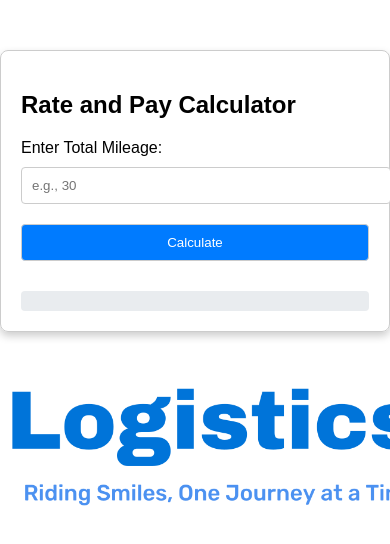
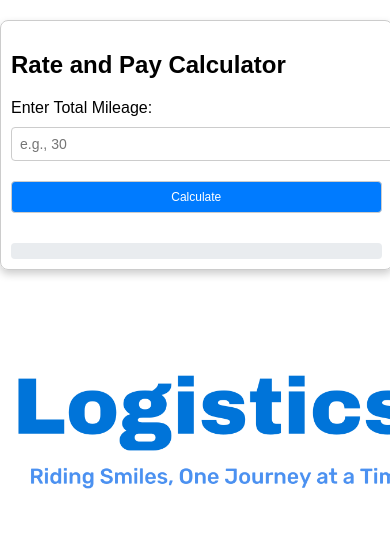
Before and after one commit to kwameasannte42/paycalculator, a plain HTML site: page index.html in a window 390 px wide. Drawn offline with Linux system fonts and the light colour scheme.

Commit message:
responsive

```diff
--- a/styles.css
+++ b/styles.css
@@ -1,3 +1,4 @@
+/* General Body Styles */
 body {
   font-family: Arial, sans-serif;
   margin: 0;
@@ -6,11 +7,13 @@ body {
   background-image: url("./logo/logo.png"); /* Replace 'your-logo.png' with the path to your logo */
   background-repeat: no-repeat;
   background-size: cover; /* Ensures the logo covers the entire background */
-  background-position: center 30%; /* Moves the logo 30% down vertically */
+  background-position: center 30%; /* Adjust logo placement */
 }
 
+/* Main Container */
 .container {
   max-width: 400px;
+  width: 90%; /* Adjust width for smaller screens */
   margin: 50px auto;
   padding: 20px;
   border: 1px solid #ccc;
@@ -24,6 +27,7 @@ body {
   box-shadow: 0 4px 8px rgba(0, 0, 0, 0.2); /* Optional shadow for a modern look */
 }
 
+/* Input and Button Styles */
 input[type="number"],
 button {
   width: 100%;
@@ -43,9 +47,49 @@ button:hover {
   background-color: #0056b3;
 }
 
+/* Result Display */
 .result {
   margin-top: 20px;
   padding: 10px;
   background-color: #e9ecef;
   border-radius: 4px;
 }
+
+/* Responsive Design for Mobile Screens */
+@media (max-width: 600px) {
+  body {
+    background-position: center 50%; /* Adjust background position for smaller screens */
+  }
+
+  .container {
+    margin: 20px auto;
+    padding: 15px;
+  }
+
+  input[type="number"],
+  button {
+    padding: 8px;
+    font-size: 14px; /* Smaller text for smaller screens */
+  }
+
+  .result {
+    font-size: 14px;
+    padding: 8px;
+  }
+}
+
+/* For Very Small Screens (e.g., 320px width) */
+@media (max-width: 400px) {
+  .container {
+    width: 95%; /* Take up more width on very small screens */
+    padding: 10px;
+  }
+
+  button {
+    font-size: 12px; /* Smaller button text */
+  }
+
+  .result {
+    font-size: 12px;
+  }
+}
```
